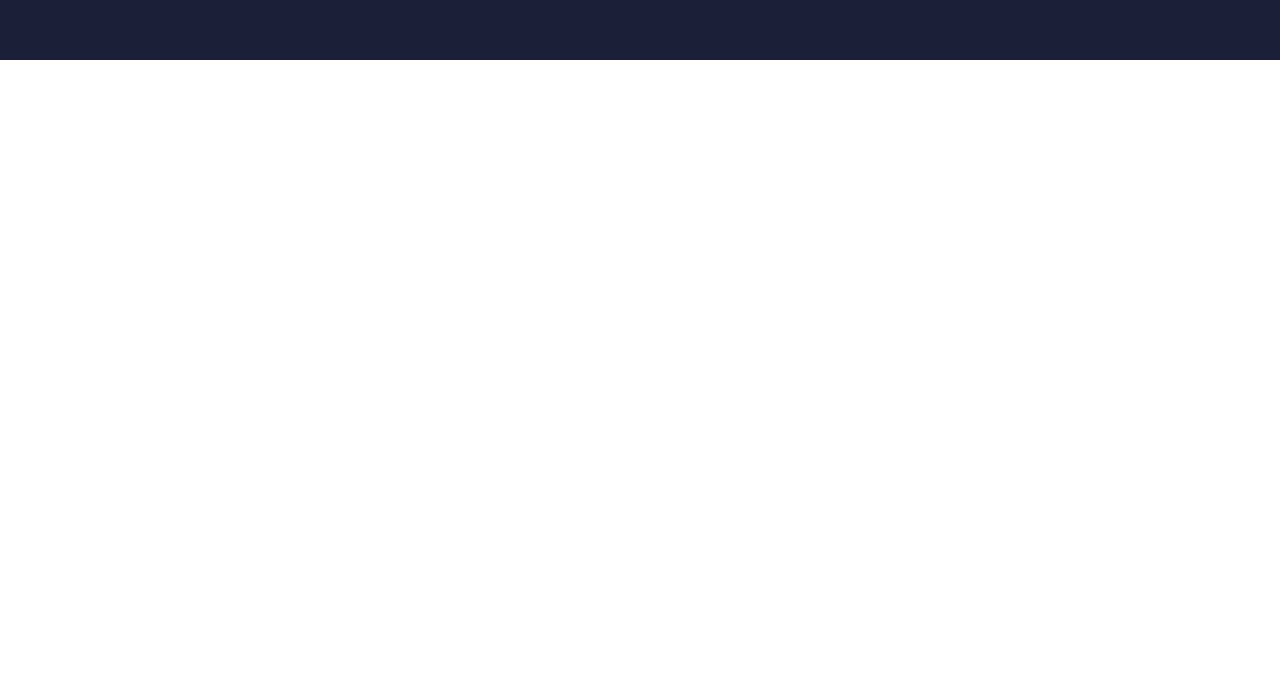
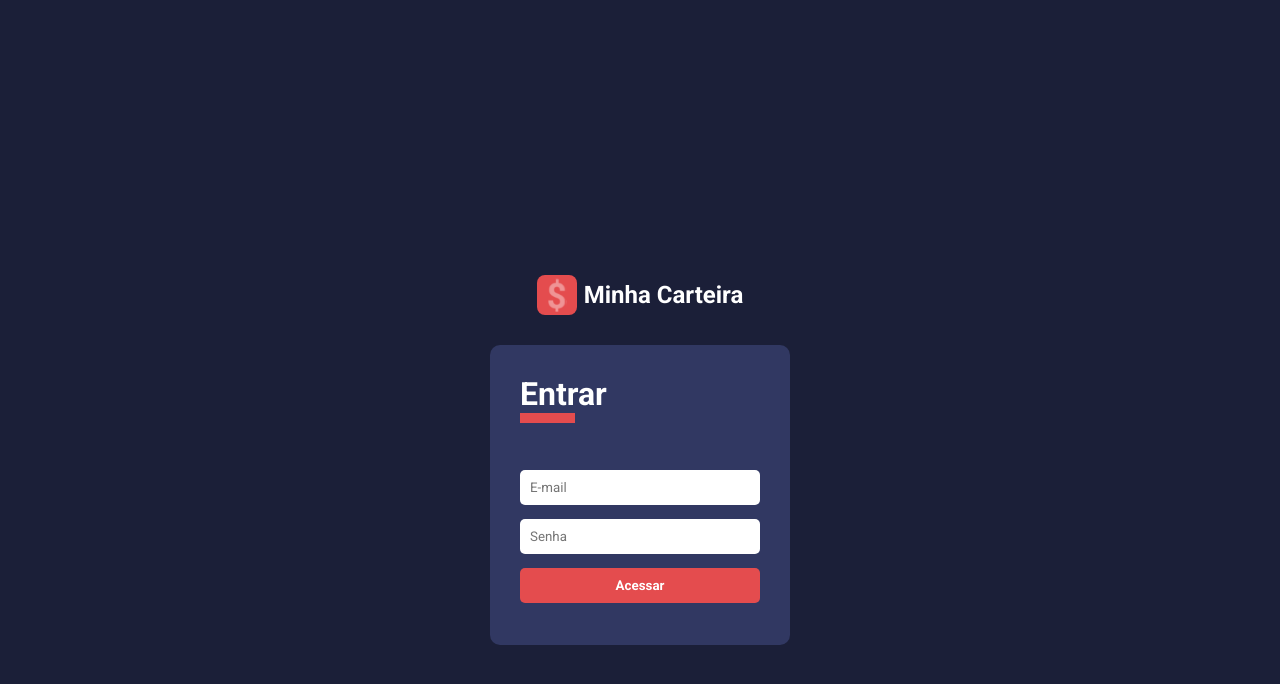
Before and after one commit to jonatasrmoura/Minha-carteira, a React (Create React App) app: page /login in a window 1280 px wide. Shown: the part 740-1424 px from the top of the page. Before the commit the page ends 800 px from the top, so only its background shows below. Built offline with nearby package versions, Linux system fonts and the light colour scheme.

Commit message:
feat#Criando hooks de autenticaçao

```diff
--- /dev/null
+++ b/src/hooks/auth.tsx
@@ -0,0 +1,46 @@
+import { createContext, useState, useContext } from 'react';
+
+interface IAuthContext {
+  logged: boolean;
+  signIn(email: string, password: string): void;
+  signOut(): void;
+}
+
+const AuthContext = createContext<IAuthContext> ({} as IAuthContext);
+
+const AuthProvider: React.FC = ({ children }) => {
+  const [logged, setLogged] = useState<boolean>(() => {
+    const isLogged = localStorage.getItem('@minha-carteira:logged');
+
+    return !!isLogged; // Se têm conteúdo true se não têm return false.
+  });
+
+  const signIn = (email: string, password: string) => {
+    if (email === 'jonatas@gmail.com' && password === '123') {
+      localStorage.setItem('@minha-carteira:logged', 'true');
+
+      setLogged(true);
+    } else {
+      alert('Senha ou usuário inválidos!');
+    }
+  }
+
+  const signOut = () => {
+    localStorage.removeItem('@minha-carteira:logged');
+    setLogged(false);
+  }
+
+  return (
+    <AuthContext.Provider value={{ logged, signIn, signOut }}>
+      {children}
+    </AuthContext.Provider>
+  );
+}
+
+function useAuth(): IAuthContext {
+  const context = useContext(AuthContext);
+
+  return context;
+}
+
+export { AuthProvider, useAuth };
--- a/src/index.tsx
+++ b/src/index.tsx
@@ -2,6 +2,7 @@ import React from 'react';
 import ReactDOM from 'react-dom';
 
 import { ThemeProvider } from './hooks/theme';
+import { AuthProvider } from './hooks/auth';
 
 import { App } from './App';
 // import reportWebVitals from './reportWebVitals';
@@ -9,7 +10,9 @@ import { App } from './App';
 ReactDOM.render(
   <React.StrictMode>
     <ThemeProvider>
-      <App />
+      <AuthProvider>
+        <App />
+      </AuthProvider>
     </ThemeProvider>
   </React.StrictMode>,
   document.getElementById('root')
--- a/src/pages/Signin/index.tsx
+++ b/src/pages/Signin/index.tsx
@@ -1,3 +1,5 @@
+import { useAuth } from '../../hooks/auth';
+
 import {
   Input,
   Button,
@@ -11,8 +13,14 @@ import {
   FormTitle,
   Form,
 } from './styles';
+import { useState } from 'react';
 
 const SignIn = () => {
+  const [email, setEmail] = useState<string>('');
+  const [password, setPassword] = useState<string>('');
+
+  const { signIn } = useAuth();
+
   return (
     <Container>
       <Logo>
@@ -20,18 +28,20 @@ const SignIn = () => {
         <h2>Minha Carteira</h2>
       </Logo>
 
-      <Form onSubmit={() => {}}>
+      <Form onSubmit={() => signIn(email, password)}>
         <FormTitle>Entrar</FormTitle>
 
         <Input
           type="email"
           placeholder="E-mail"
           required
+          onChange={((e) => setEmail(e.target.value))}
         />
         <Input
           type="password"
           placeholder="Senha"
           required
+          onChange={((e) => setPassword(e.target.value))}
         />
 
         <Button type="submit">Acessar</Button>
--- a/src/routes/auth.routes.tsx
+++ b/src/routes/auth.routes.tsx
@@ -6,7 +6,7 @@ import { SignIn } from '../pages';
 
 const AuthRoutes = () => (
   <Switch>
-    <Route component={SignIn} />
+    <Route path="/login" component={SignIn} />
   </Switch>
 );
 
--- a/src/routes/index.tsx
+++ b/src/routes/index.tsx
@@ -1,12 +1,25 @@
 import { BrowserRouter } from "react-router-dom";
 
-// import { AppRoutes as App } from "./app.routes";
+import { useAuth } from '../hooks/auth';
+
+import { AppRoutes as App } from "./app.routes";
 import { AuthRoutes } from "./auth.routes";
 
-const Routes: React.FC = () => (
-  <BrowserRouter>
-    <AuthRoutes />
-  </BrowserRouter>
-);
+const Routes: React.FC = () => {
+  const { logged } = useAuth();
+
+  return (
+    <BrowserRouter>
+    {
+      logged
+      ?
+      <App />
+      :
+      <AuthRoutes />
+    }
+      <AuthRoutes />
+    </BrowserRouter>
+  );
+};
 
 export { Routes };
```
